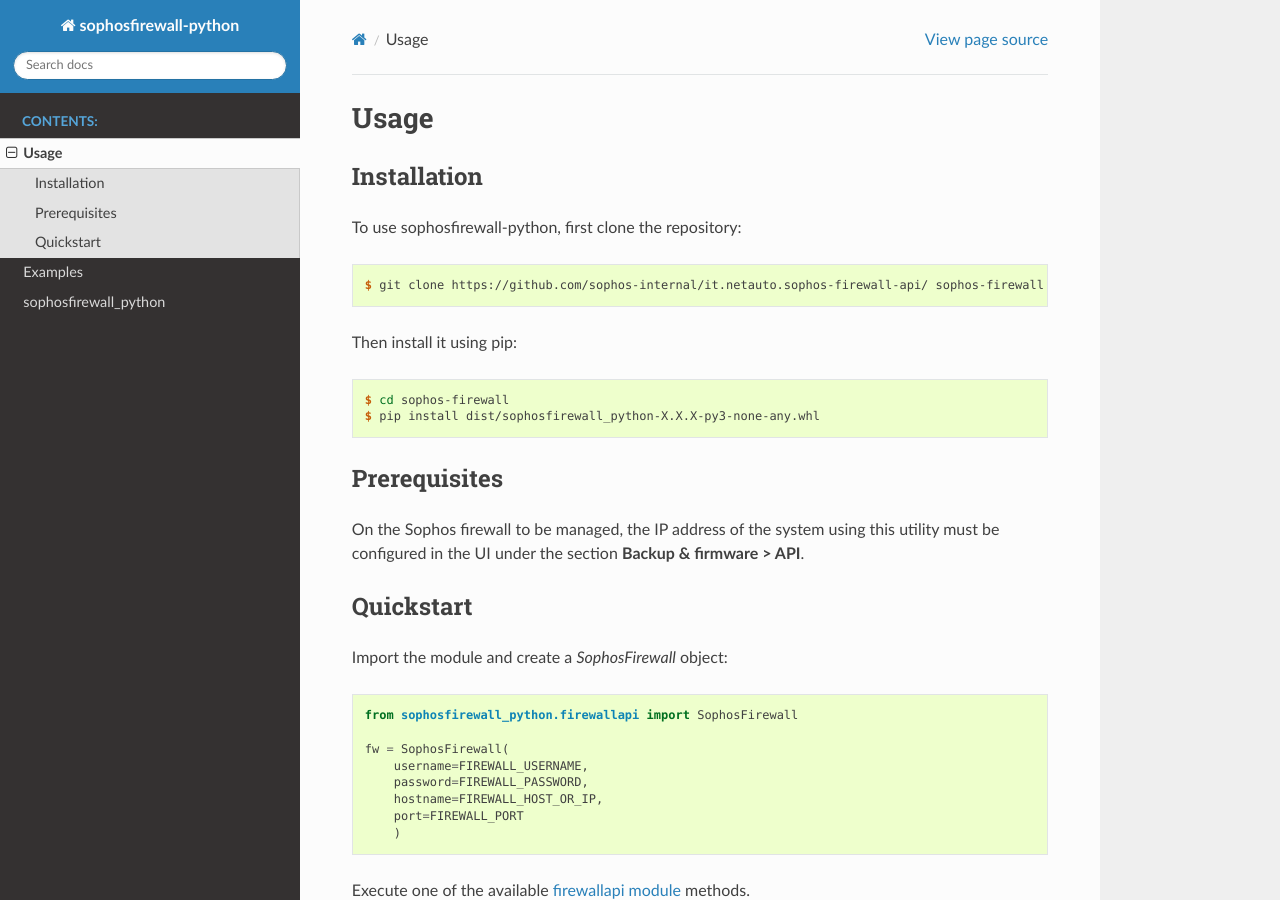
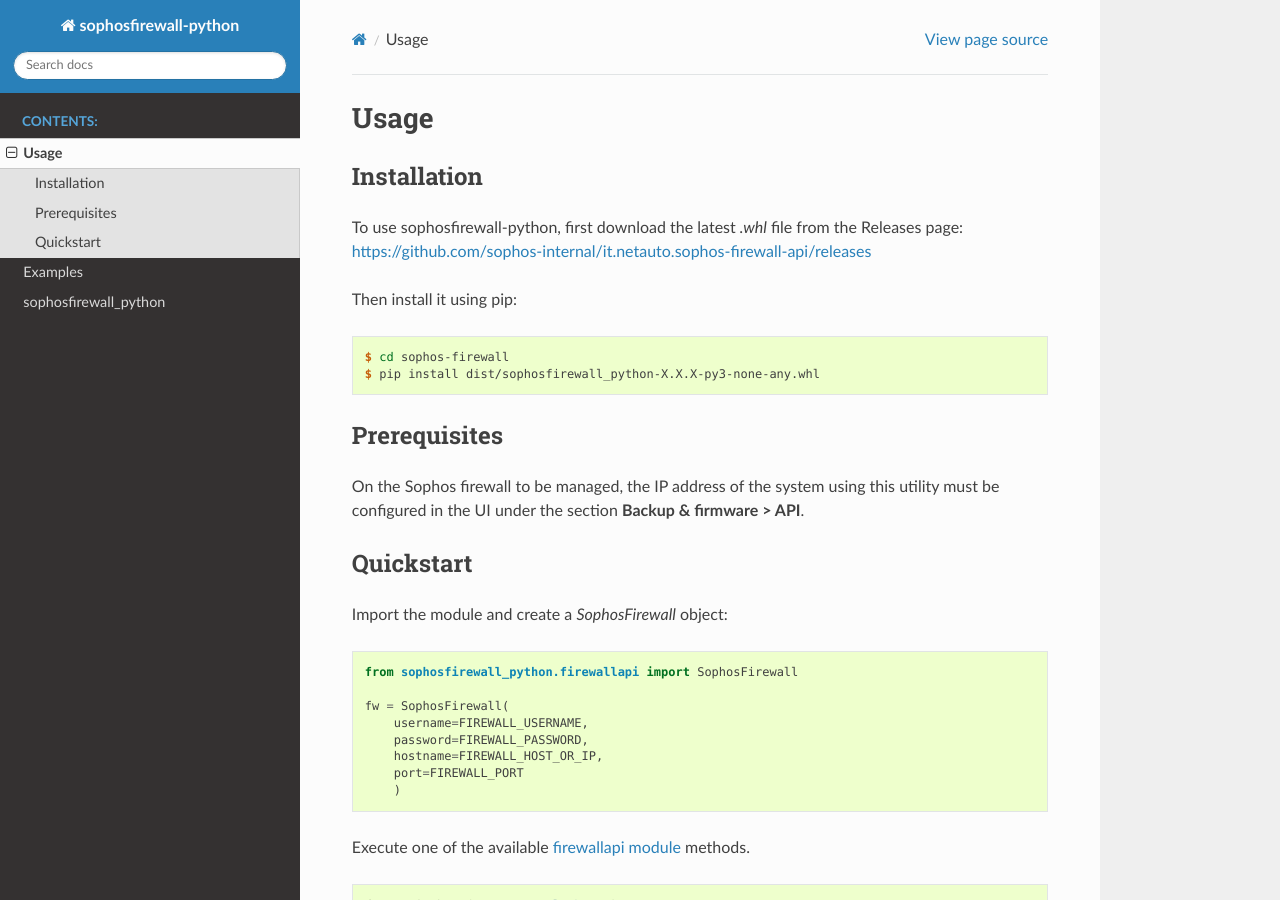
Before and after one commit to sophos/sophos-firewall-sdk, a Sphinx documentation site: the page built from docs/usage.rst, in a window 1280 px wide and 900 px high. Built offline with Sphinx 7.4.7 and the Read the Docs theme 2.0.0, drawn with Linux system fonts in a browser that asks for light colours.

Commit message:
doc: update documentation (#13)

```diff
--- a/docs/usage.rst
+++ b/docs/usage.rst
@@ -4,11 +4,8 @@ Usage
 Installation
 ------------
 
-To use sophosfirewall-python, first clone the repository:
-
-.. code-block:: console
-
-   $ git clone https://github.com/sophos-internal/it.netauto.sophos-firewall-api/ sophos-firewall
+To use sophosfirewall-python, first download the latest `.whl` file from the Releases page:
+https://github.com/sophos-internal/it.netauto.sophos-firewall-api/releases
 
 Then install it using pip:
 
```
